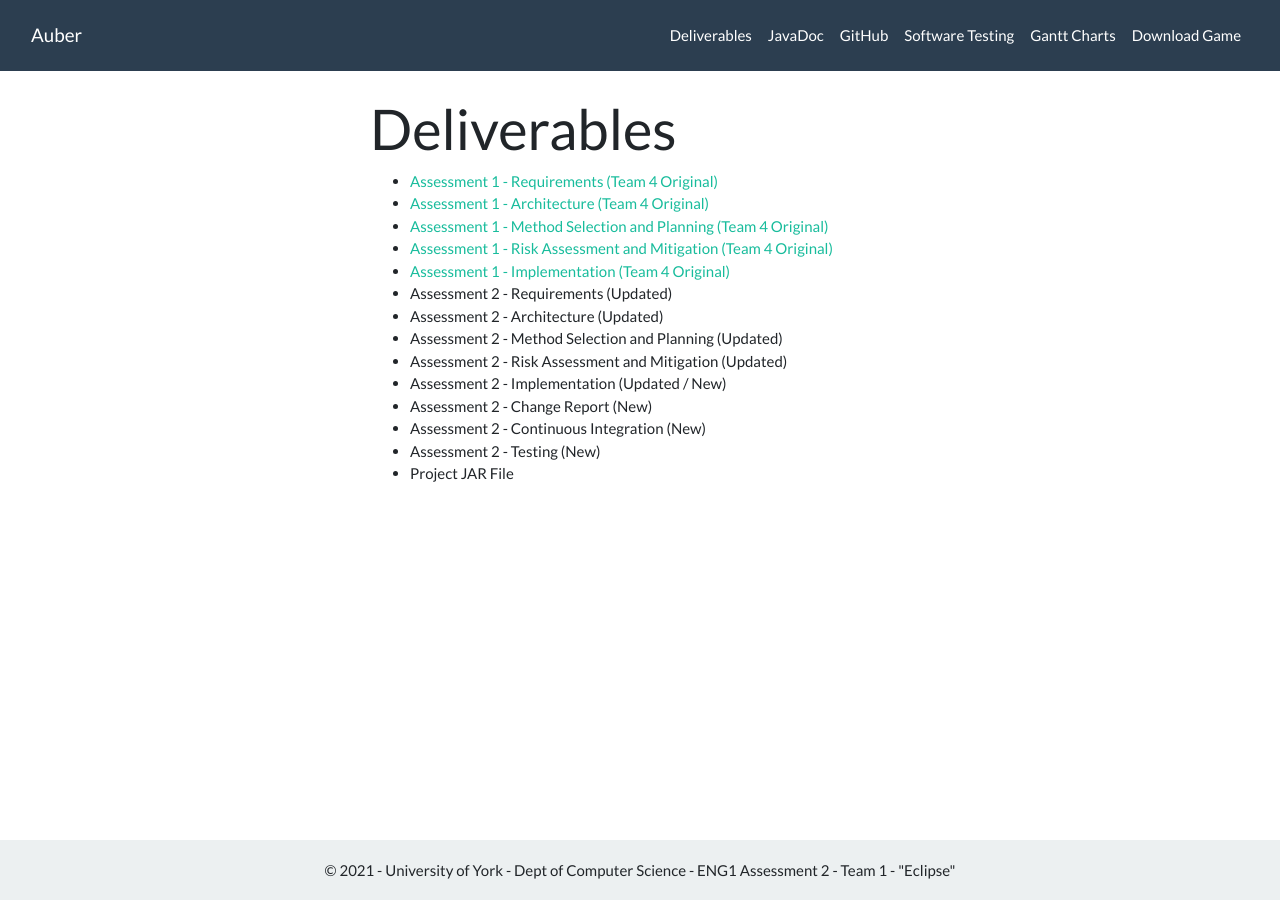
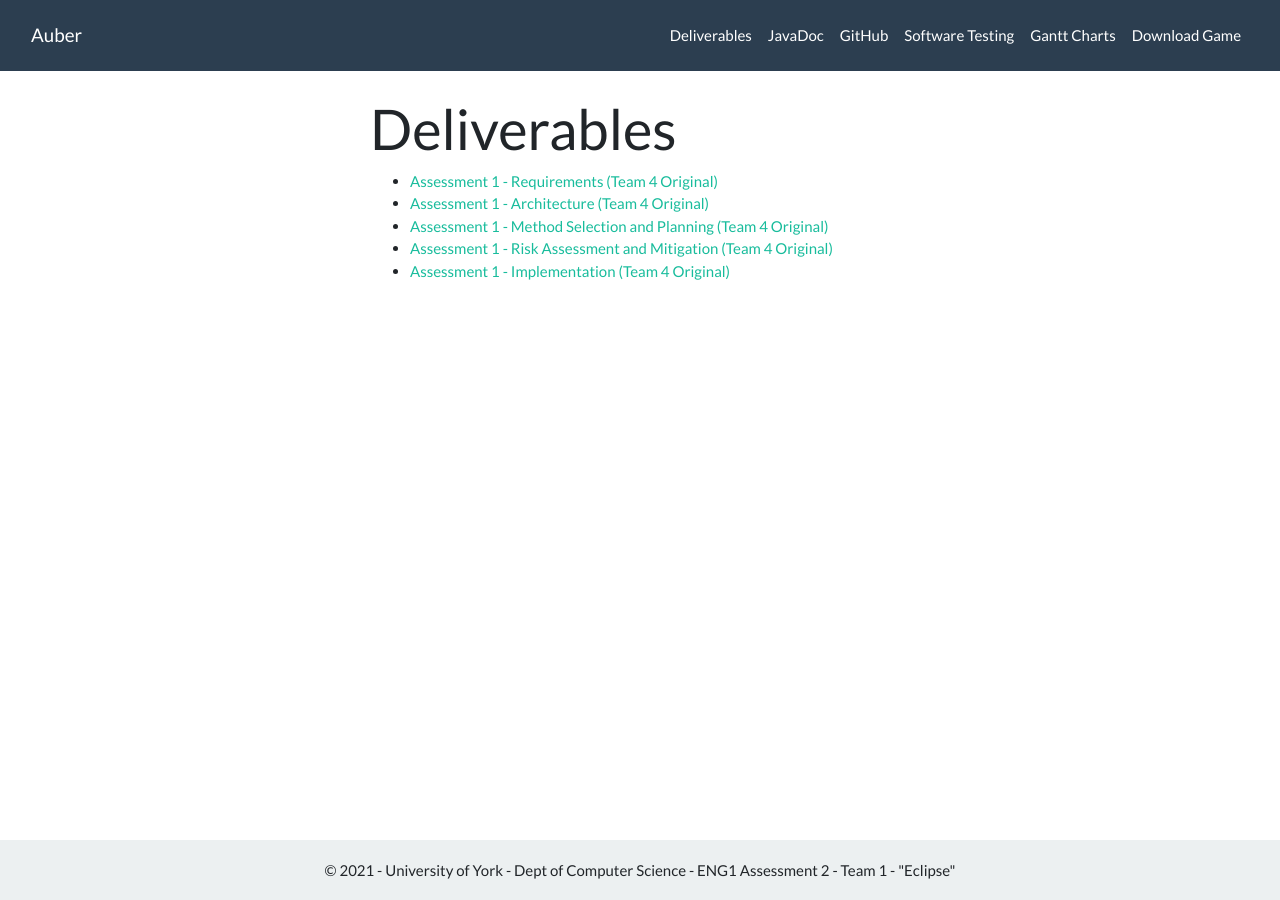
Before and after one commit to ENG1-Eclipse/website2, a Jekyll site: the page built from deliverables.html, in a window 1280 px wide. Built offline with Jekyll 4.4.1, drawn with Linux system fonts in a browser that asks for light colours; nearby versions of some CDN libraries.

Commit message:
Update deliverables.yml

```diff
--- a/_data/deliverables.yml
+++ b/_data/deliverables.yml
@@ -12,21 +12,3 @@
 
 - name: Assessment 1 - Implementation (Team 4 Original)
   file: "/assets/files/Impl1.pdf"
-
-- name: Assessment 2 - Requirements (Updated)
-
-- name: Assessment 2 - Architecture (Updated)
-
-- name: Assessment 2 - Method Selection and Planning (Updated)
-
-- name: Assessment 2 - Risk Assessment and Mitigation (Updated)
-
-- name: Assessment 2 - Implementation (Updated / New)
-
-- name: Assessment 2 - Change Report (New)
-
-- name: Assessment 2 - Continuous Integration (New)
-
-- name: Assessment 2 - Testing (New)
-
-- name: Project JAR File
```
